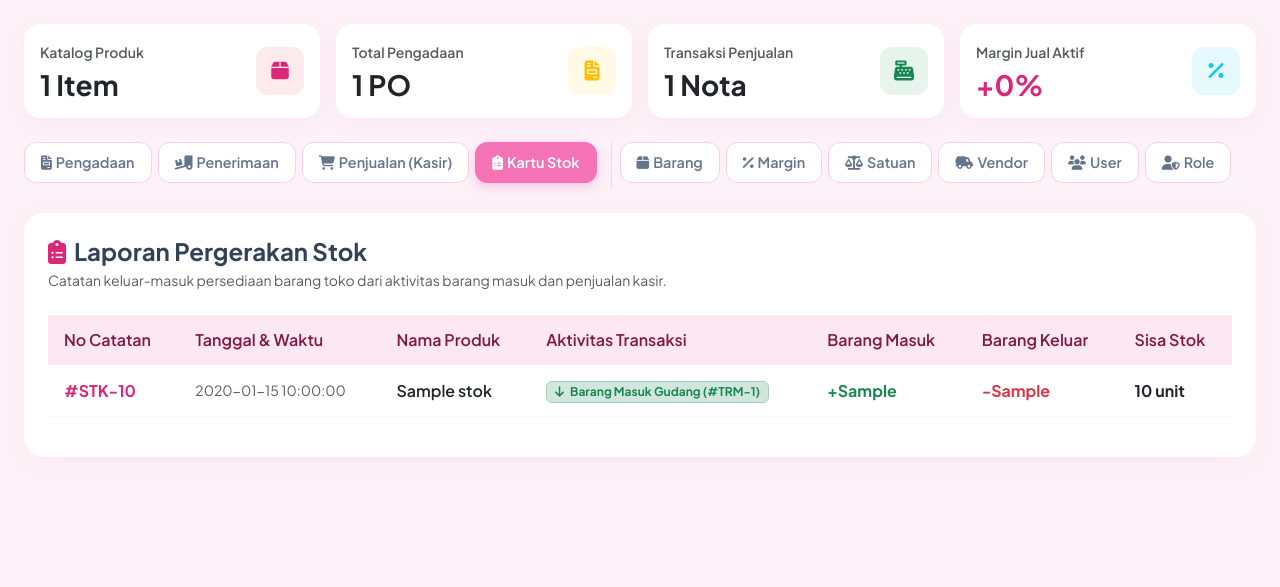
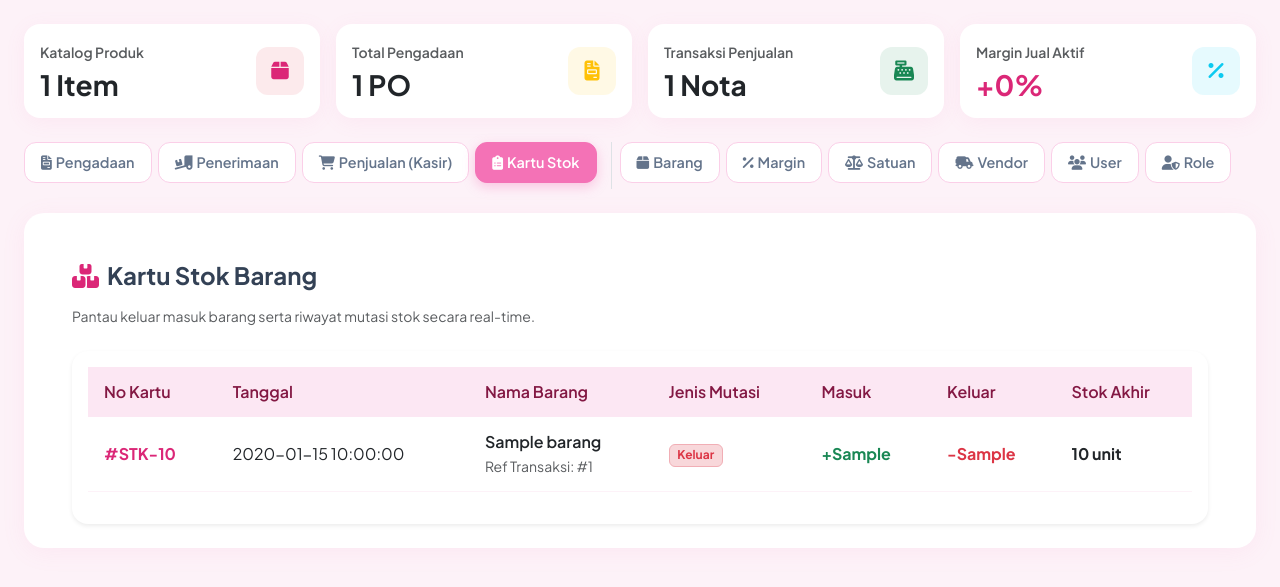
Before and after one commit to rraaqoh07/project-pbd, a PHP site: page /kartu_stok.php in a window 1280 px wide. Shown: the part 81-668 px from the top of the page. Run offline with PHP 8.4, Linux system fonts and the light colour scheme; the visitor is signed in with stand-in values (Sample User, id 1); tables that the repository leaves empty or names only in its code hold one stand-in row (values such as "Sample post").

Commit message:
Fix undefined array key di kartu stok dan rapikan tampilan

```diff
--- a/kartu_stok.php
+++ b/kartu_stok.php
@@ -1,58 +1,74 @@
 <?php
 include 'koneksi.php';
 include 'header.php';
+
+// Ambil data kartu stok dengan JOIN ke tabel barang untuk menghindari Undefined array key "nama_barang"
+$query = mysqli_query($conn, "
+    SELECT kartu_stok.*, barang.nama_barang
+    FROM kartu_stok
+    LEFT JOIN barang ON kartu_stok.idbarang = barang.idbarang
+    ORDER BY kartu_stok.idkartu_stok DESC
+");
 ?>
 
-<h4 class="fw-bold mb-1"><i class="fa-solid fa-clipboard-list text-pink-pastel me-2"></i>Laporan Pergerakan Stok</h4>
-<p class="text-muted small mb-4">Catatan keluar-masuk persediaan barang toko dari aktivitas barang masuk dan penjualan kasir.</p>
+<div class="container-fluid px-4">
+    <h4 class="fw-bold mt-4 mb-3"><i class="fa-solid fa-boxes-stacked text-pink-pastel me-2"></i>Kartu Stok Barang</h4>
+    <p class="text-muted small mb-4">Pantau keluar masuk barang serta riwayat mutasi stok secara real-time.</p>
 
+    <div class="card border-0 shadow-sm rounded-4 p-3">
         <div class="table-responsive">
-    <table class="table align-middle">
-        <thead>
+            <table class="table table-hover align-middle">
+                <thead class="table-light">
                     <tr>
-                <th>No Catatan</th>
-                <th>Tanggal & Waktu</th>
-                <th>Nama Produk</th>
-                <th>Aktivitas Transaksi</th>
-                <th>Barang Masuk</th>
-                <th>Barang Keluar</th>
-                <th>Sisa Stok</th>
+                        <th>No Kartu</th>
+                        <th>Tanggal</th>
+                        <th>Nama Barang</th>
+                        <th>Jenis Mutasi</th>
+                        <th>Masuk</th>
+                        <th>Keluar</th>
+                        <th>Stok Akhir</th>
                     </tr>
                 </thead>
                 <tbody>
+                    <?php if (mysqli_num_rows($query) > 0): ?>
+                        <?php while ($row = mysqli_fetch_assoc($query)): ?>
+                            <tr>
+                                <td class="fw-bold text-pink-pastel">#STK-<?php echo $row['idkartu_stok'] ?? ''; ?></td>
+                                <td><?php echo $row['created_at'] ?? '-'; ?></td>
+                                <td>
+                                    <div class="fw-semibold"><?php echo $row['nama_barang'] ?? 'Barang Tidak Ditemukan'; ?></div>
+                                    <small class="text-muted">
                                         <?php
-            $ks = mysqli_query($conn, "SELECT * FROM v_kartu_stok");
-            if (mysqli_num_rows($ks) == 0):
+                                        $idtransaksi = $row['idtransaksi'] ?? null;
+                                        if (!empty($idtransaksi)) {
+                                            echo "Ref Transaksi: #" . $idtransaksi;
+                                        } else {
+                                            echo "Mutasi Sistem";
+                                        }
                                         ?>
-                <tr>
-                    <td colspan="7" class="text-center text-muted py-4 small">Belum ada riwayat pergerakan stok barang.</td>
-                </tr>
-            <?php
-            endif;
-            while ($row = mysqli_fetch_assoc($ks)):
-            ?>
-            <tr>
-                <td class="fw-bold text-pink-pastel">#STK-<?= $row['idkartu_stok'] ?></td>
-                <td class="small text-muted"><?= $row['tanggal'] ?></td>
-                <td class="fw-semibold"><?= $row['nama_barang'] ?></td>
+                                    </small>
+                                </td>
                                 <td>
-                    <?php if ($row['masuk'] > 0): ?>
-                        <span class="badge bg-success-subtle text-success border border-success-subtle">
-                            <i class="fa-solid fa-arrow-down me-1"></i> Barang Masuk Gudang (#TRM-<?= $row['idtransaksi'] ?>)
-                        </span>
+                                    <?php if (($row['jenis_transaksi'] ?? '') == 'M'): ?>
+                                        <span class="badge bg-success-subtle text-success border border-success-subtle">Masuk</span>
                                     <?php else: ?>
-                        <span class="badge bg-danger-subtle text-danger border border-danger-subtle">
-                            <i class="fa-solid fa-arrow-up me-1"></i> Terjual di Kasir (#JL-<?= $row['idtransaksi'] ?>)
-                        </span>
+                                        <span class="badge bg-danger-subtle text-danger border border-danger-subtle">Keluar</span>
                                     <?php endif; ?>
                                 </td>
-                <td class="fw-bold text-success"><?= $row['masuk'] > 0 ? '+' . $row['masuk'] : '-' ?></td>
-                <td class="fw-bold text-danger"><?= $row['keluar'] > 0 ? '-' . $row['keluar'] : '-' ?></td>
-                <td class="fw-bold text-dark"><?= $row['stok_akhir'] ?> unit</td>
+                                <td class="text-success fw-bold">+<?php echo $row['masuk'] ?? 0; ?></td>
+                                <td class="text-danger fw-bold">-<?php echo $row['keluar'] ?? 0; ?></td>
+                                <td class="fw-bold"><?php echo $row['stock'] ?? 0; ?> unit</td>
                             </tr>
                         <?php endwhile; ?>
+                    <?php else: ?>
+                        <tr>
+                            <td colspan="7" class="text-center text-muted py-4">Belum ada riwayat kartu stok.</td>
+                        </tr>
+                    <?php endif; ?>
                 </tbody>
             </table>
         </div>
+    </div>
+</div>
 
 <?php include 'footer.php'; ?>
```
Lines whose indentation alone changed are shown as unchanged.
